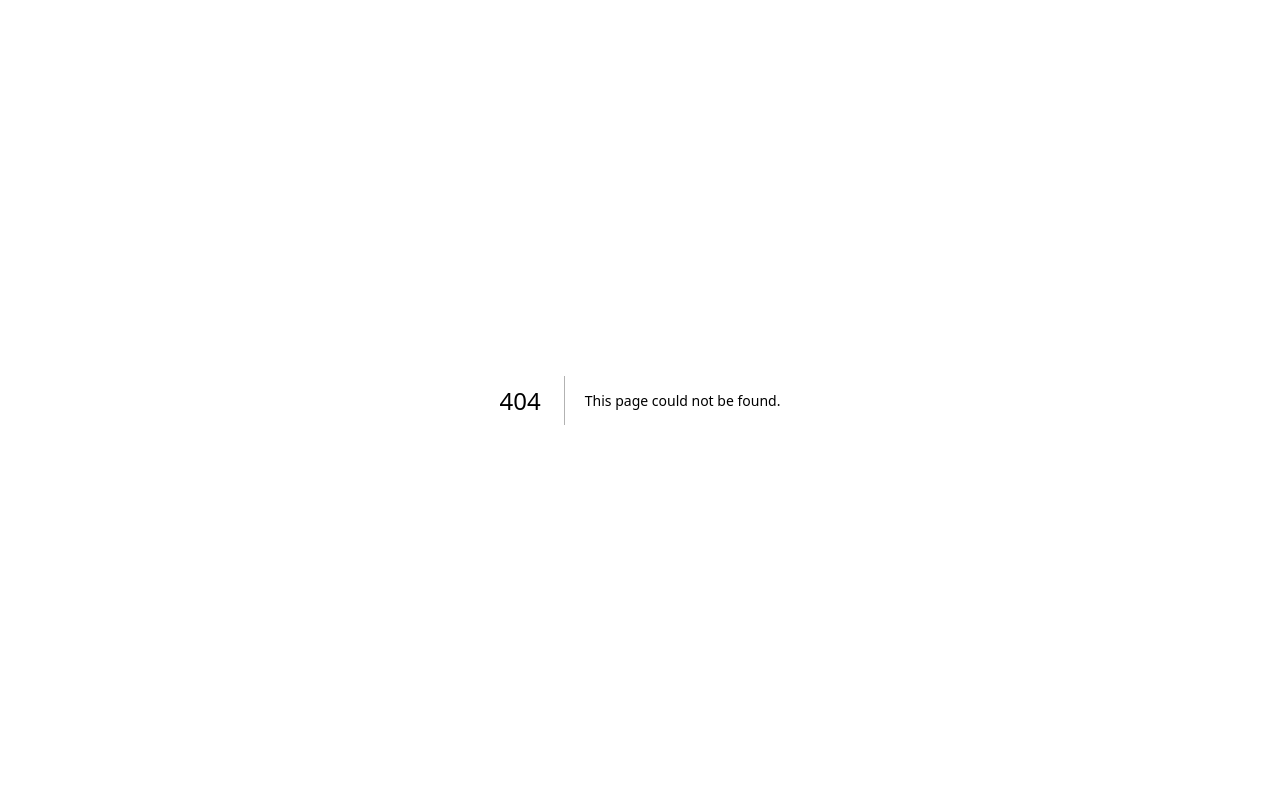
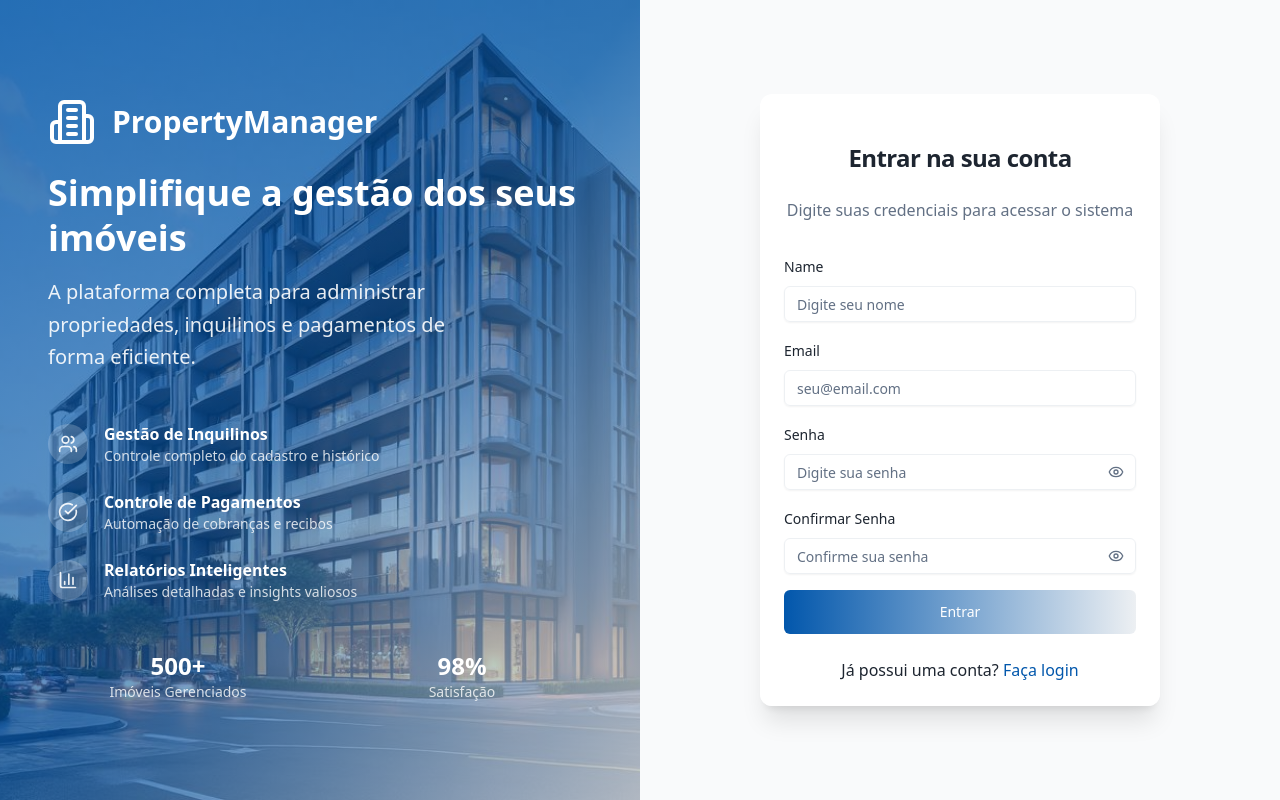
Before and after one commit to lcspaiva87/rent-manager-web, a Next.js app: page /auth/signin in a window 1280 px wide. Before the commit this address had no page. Built offline with nearby package versions, Linux system fonts and the light colour scheme.

Commit message:
feat: adicionar formulário de registro e página de login

```diff
--- /dev/null
+++ b/app/auth/signin/_components/register-form.tsx
@@ -0,0 +1,167 @@
+'use client';
+
+import { zodResolver } from '@hookform/resolvers/zod';
+import { Building2, Eye, EyeOff, Loader2 } from 'lucide-react';
+import { useState } from 'react';
+import { useForm } from 'react-hook-form';
+import { Button } from '@/components/ui/button';
+import { Card, CardContent, CardHeader, CardTitle } from '@/components/ui/card';
+import { Input } from '@/components/ui/input';
+import { Label } from '@/components/ui/label';
+import {
+  type LoginFormData,
+  loginSchema,
+  type SignupFormData,
+  signupSchema,
+} from '@/lib/validations/auth';
+
+interface registerFormProps {
+  onSubmit?: (data: SignupFormData) => Promise<void> | void;
+  isLoading?: boolean;
+}
+
+export const RegisterForm = ({ onSubmit, isLoading = false }: registerFormProps) => {
+  const [showPassword, setShowPassword] = useState(false);
+  const [showConfirmPassword, setShowConfirmPassword] = useState(false);
+
+  const {
+    register,
+    handleSubmit,
+    formState: { errors, isSubmitting },
+  } = useForm<SignupFormData>({
+    resolver: zodResolver(signupSchema),
+  });
+
+  const handleFormSubmit = async (data: SignupFormData) => {
+    try {
+      await onSubmit?.(data);
+    } catch (_error) {}
+  };
+
+  const isFormLoading = isLoading || isSubmitting;
+
+  return (
+    <Card className="w-full max-w-md shadow-xl border-0 bg-card/90 backdrop-blur-sm">
+      <CardHeader className="text-center space-y-6 pb-8">
+        <div className="flex justify-center lg:hidden">
+          <div className="p-3 rounded-full bg-primary/10">
+            <Building2 className="h-8 w-8 text-primary" />
+          </div>
+        </div>
+        <CardTitle className="text-2xl font-bold text-foreground">Entrar na sua conta</CardTitle>
+        <p className="text-muted-foreground">Digite suas credenciais para acessar o sistema</p>
+      </CardHeader>
+
+      <CardContent className="space-y-6">
+        <form onSubmit={handleSubmit(handleFormSubmit)} className="space-y-4">
+          <div className="space-y-2">
+            <Label htmlFor="name" className="text-sm font-medium">
+              Name
+            </Label>
+            <Input
+              id="name"
+              type="text"
+              placeholder="Digite seu nome"
+              {...register('name')}
+              className={errors.name ? 'border-destructive' : ''}
+              disabled={isFormLoading}
+            />
+            {errors.email && <p className="text-sm text-destructive">{errors.name?.message}</p>}
+          </div>
+
+          <div className="space-y-2">
+            <Label htmlFor="email" className="text-sm font-medium">
+              Email
+            </Label>
+            <Input
+              id="email"
+              type="email"
+              placeholder="seu@email.com"
+              {...register('email')}
+              className={errors.email ? 'border-destructive' : ''}
+              disabled={isFormLoading}
+            />
+            {errors.email && <p className="text-sm text-destructive">{errors.email.message}</p>}
+          </div>
+
+          <div className="space-y-2">
+            <Label htmlFor="password" className="text-sm font-medium">
+              Senha
+            </Label>
+            <div className="relative">
+              <Input
+                id="password"
+                type={showPassword ? 'text' : 'password'}
+                placeholder="Digite sua senha"
+                {...register('password')}
+                className={errors.password ? 'border-destructive pr-10' : 'pr-10'}
+                disabled={isFormLoading}
+              />
+              <button
+                type="button"
+                onClick={() => setShowPassword(!showPassword)}
+                className="absolute right-3 top-1/2 -translate-y-1/2 text-muted-foreground hover:text-foreground transition-colors"
+                disabled={isFormLoading}
+              >
+                {showPassword ? <EyeOff className="h-4 w-4" /> : <Eye className="h-4 w-4" />}
+              </button>
+            </div>
+            {errors.password && (
+              <p className="text-sm text-destructive">{errors.password.message}</p>
+            )}
+          </div>
+
+          <div className="space-y-2">
+            <Label htmlFor="confirmPassword" className="text-sm font-medium">
+              Confirmar Senha
+            </Label>
+            <div className="relative">
+              <Input
+                id="confirmPassword"
+                type={showConfirmPassword ? 'text' : 'password'}
+                placeholder="Confirme sua senha"
+                {...register('confirmPassword')}
+                className={errors.confirmPassword ? 'border-destructive pr-10' : 'pr-10'}
+                disabled={isFormLoading}
+              />
+              <button
+                type="button"
+                onClick={() => setShowConfirmPassword(!showConfirmPassword)}
+                className="absolute right-3 top-1/2 -translate-y-1/2 text-muted-foreground hover:text-foreground transition-colors"
+                disabled={isFormLoading}
+              >
+                {showConfirmPassword ? <EyeOff className="h-4 w-4" /> : <Eye className="h-4 w-4" />}
+              </button>
+            </div>
+            {errors.confirmPassword && (
+              <p className="text-sm text-destructive">{errors.confirmPassword.message}</p>
+            )}
+          </div>
+          <Button
+            type="submit"
+            variant="ghost"
+            size="icon"
+            className="w-full h-11 bg-gradient-to-r from-primary to-secondary hover:from-primary/90 hover:to-secondary/90 text-white font-medium"
+            disabled={isFormLoading}
+          >
+            {isFormLoading ? (
+              <>
+                <Loader2 className="mr-2 h-4 w-4 animate-spin" />
+                Entrando...
+              </>
+            ) : (
+              'Entrar'
+            )}
+          </Button>
+        </form>
+
+        <div className="text-center">
+          Já possui uma conta?{' '}
+          <a href="/auth/signup" className="font-medium text-primary hover:underline">
+            Faça login
+          </a>
+        </div>
+      </CardContent>
+    </Card>
+  );
+};
--- /dev/null
+++ b/app/auth/signin/page.tsx
@@ -0,0 +1,5 @@
+import { RegisterForm } from './_components/register-form';
+
+export default function signinPage() {
+  return <RegisterForm />;
+}
--- a/biome.json
+++ b/biome.json
@@ -36,9 +36,6 @@
       "style": {
         "noNonNullAssertion": "error",
         "useTemplate": "error"
-      },
-      "a11y": {
-        "useSemanticElements": "warn"
       }
     }
   }
--- a/tailwind.config.ts
+++ b/tailwind.config.ts
@@ -2,12 +2,7 @@
 
 export default {
   darkMode: ['class'],
-  content: [
-    './pages/**/*.{ts,tsx}',
-    './components/**/*.{ts,tsx}',
-    './app/**/*.{ts,tsx}',
-    './src/**/*.{ts,tsx}',
-  ],
+  content: [' ./pages/**/*.{ts,tsx}', './components/**/*.{ts,tsx}', './app/**/*.{ts,tsx}'],
   prefix: '',
   theme: {
     container: {
```
Also changed, not shown: app/auth/signin/_components/index.ts (added).
